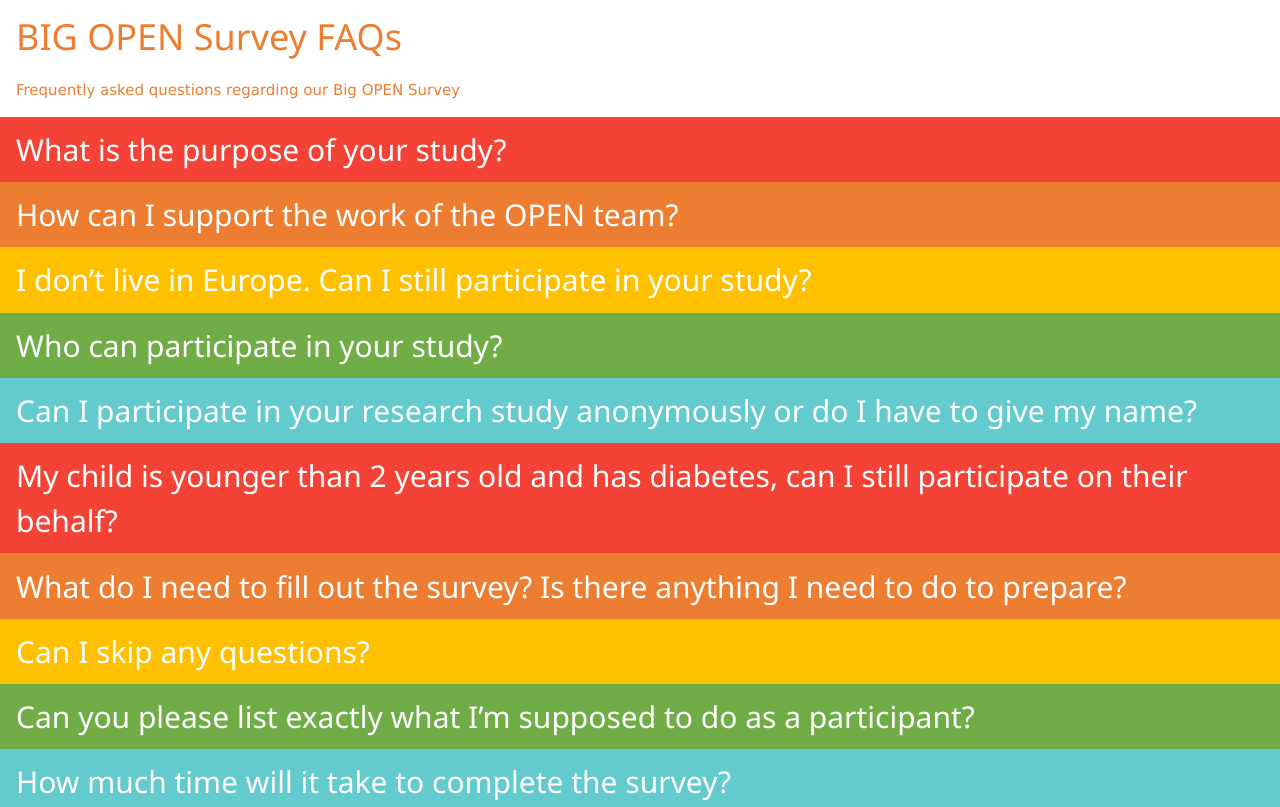
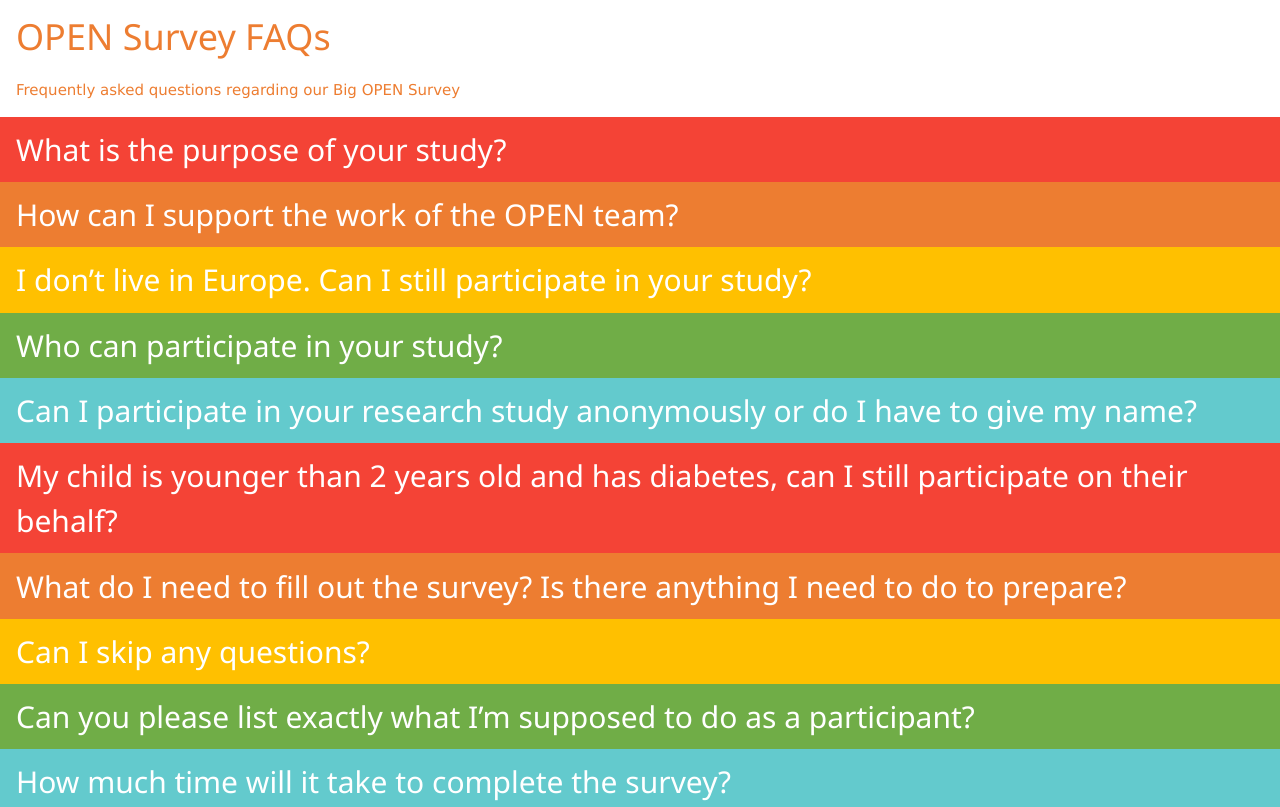
Before and after one commit to itscLx/itscLx.github.io, a plain HTML site: page index.html in a window 1280 px wide. Shown: the top 807 px of the page. Drawn offline with Linux system fonts and the light colour scheme.

Commit message:
Changes in Text

```diff
--- a/index.html
+++ b/index.html
@@ -3,7 +3,7 @@
     <head>
         <meta charset="utf8">
         <meta http-equiv="X-UA-Compatible" content="IE=edge,chrome=1">
-        <title>BIG OPEN Survey FAQs</title>
+        <title>OPEN Survey FAQs</title>
         <link rel=”stylesheet” type=”text/css” href=”style/style.css” />
         <link rel="stylesheet" href="style/w3.css">
         <link rel="stylesheet" href="style/w3-colors-flat.css">
@@ -23,7 +23,7 @@
 
     <body>
         <div class="scrollblock block-title w3-panel open-text">
-            <h1>BIG OPEN Survey FAQs</h1>
+            <h1>OPEN Survey FAQs</h1>
             <p>Frequently asked questions regarding our Big OPEN Survey</p>
         </div>
 
```
